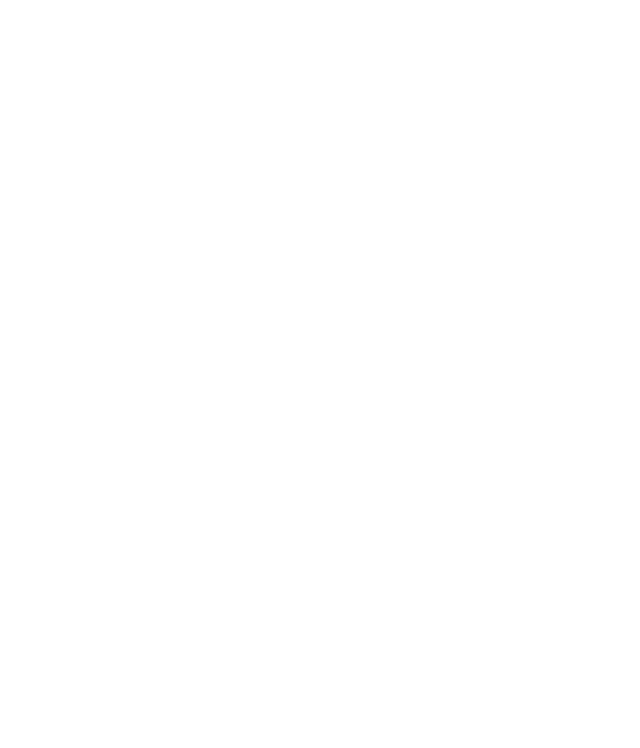
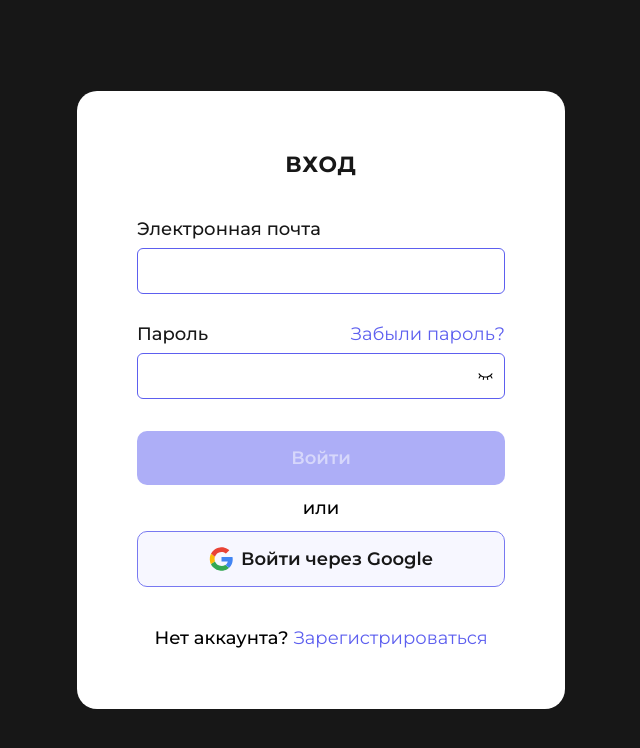
Before and after one commit to Githance/frontend, a React (Create React App) app: page /auth in a window 1280 px wide. Before the commit this address had no page. Shown: the top 748 px of the page, without its empty margins (319-959 px from the left). Built offline with nearby package versions, Linux system fonts and the light colour scheme.

Commit message:
refactor: убрать валидацию форм на странице Вход

```diff
--- a/src/components/app/app.jsx
+++ b/src/components/app/app.jsx
@@ -8,8 +8,8 @@
   return (
     <Routes>
       <Route path="/" element={<MainPage />} />
-      <Route path="/authentication" element={<AuthenticationPage />} />
-      <Route path="/registration" element={<RegistrationPage />} />
+      <Route path="/auth" element={<AuthenticationPage />} />
+      <Route path="/register" element={<RegistrationPage />} />
       <Route path="/success" element={<SuccessRegistrationPage />} />
     </Routes>
   );
--- a/src/components/header/header.jsx
+++ b/src/components/header/header.jsx
@@ -5,7 +5,7 @@
   return (
     <header className={style.header}>
       <div className={style.container}>
-        <NavLink className={style.button} to="/authentication">
+        <NavLink className={style.button} to="/auth">
           Войти
         </NavLink>
       </div>
--- a/src/pages/authentication-page/authentication-page.jsx
+++ b/src/pages/authentication-page/authentication-page.jsx
@@ -1,6 +1,4 @@
 /* eslint-disable no-nested-ternary */
-/* eslint-disable react/jsx-props-no-spreading */
-/* eslint-disable no-unused-vars */
 /* eslint-disable react/self-closing-comp */
 import { useForm } from "react-hook-form";
 import { Link } from "react-router-dom";
@@ -12,9 +10,7 @@
 import PasswordInput from "../../components/password-input/password-input";
 import InputErrorText from "../../components/input-error-text/input-error-text";
 import Button from "../../components/button/button";
-import { authenticationPageScheme } from "../../utils/validation-scheme";
 import style from "./authentication-page.module.css";
-import getGoogleToken from "../../api/user-api";
 
 function AuthenticationPage() {
   const {
@@ -27,19 +23,13 @@
     alert(JSON.stringify(data));
   };
 
-  function onGoogleSubmit() {
-    getGoogleToken()
-      .then((res) => console.log(res))
-      .catch((err) => console.log(err));
-  }
-
   return (
     <div className={style.container}>
       <div className={style.content}>
         <FormTitle className={style.title}>Вход</FormTitle>
         <Form handleSubmit={handleSubmit} onSubmit={onSubmit}>
           <fieldset className={style.fieldset}>
-            <InputLabel htmlFor="email" required>
+            <InputLabel htmlFor="email">
               Электронная почта
             </InputLabel>
             <EmailInput
@@ -53,7 +43,6 @@
                   : style.input_validation_success
               }
               htmlFor="email"
-              {...authenticationPageScheme.email}
             />
             {errors.email && (
               <InputErrorText>{errors.email.message}</InputErrorText>
@@ -61,10 +50,10 @@
           </fieldset>
           <fieldset className={style.fieldset}>
             <div className={style.container__password}>
-              <InputLabel htmlFor="password" required>
+              <InputLabel htmlFor="password">
                 Пароль
               </InputLabel>
-              <Link className={style.link} to="/registration">
+              <Link className={style.link} to="/register">
                 Забыли пароль?
               </Link>
             </div>
@@ -79,7 +68,6 @@
                   : style.input_validation_success
               }
               htmlFor="password"
-              {...authenticationPageScheme.password}
             />
             {errors.password && (
               <InputErrorText>{errors.password.message}</InputErrorText>
@@ -102,14 +90,13 @@
           isValid
           className={cn(style.button, style.button__google)}
           type="button"
-          onClick={() => onGoogleSubmit()}
         >
           <span className={style.icon}></span>
           Войти через Google
         </Button>
         <div className={style.container__text}>
           <p className={style.text}>Нет аккаунта?</p>
-          <Link className={style.link} to="/registration">
+          <Link className={style.link} to="/register">
             Зарегистрироваться
           </Link>
         </div>
--- a/src/pages/registration-page/registration-page.jsx
+++ b/src/pages/registration-page/registration-page.jsx
@@ -150,7 +150,7 @@
         </Button>
         <div className={style.container__text}>
           <p className={style.text}>Уже зарегистрированы? </p>
-          <Link className={style.link} to="/authentication">
+          <Link className={style.link} to="/auth">
             Войти
           </Link>
         </div>
```
